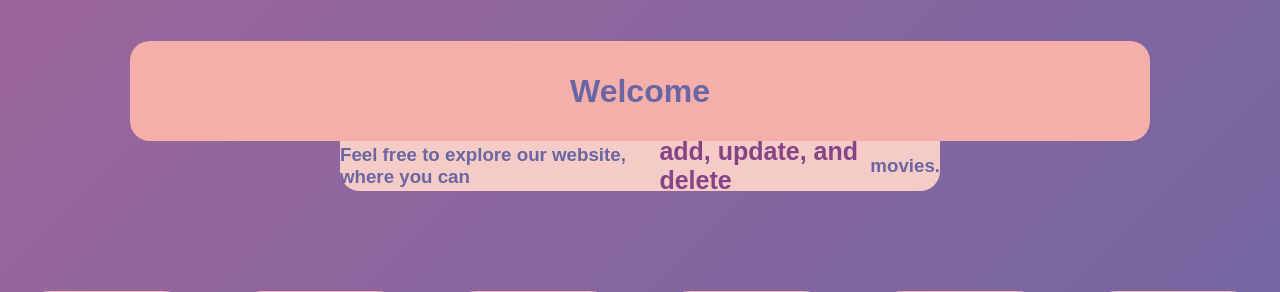
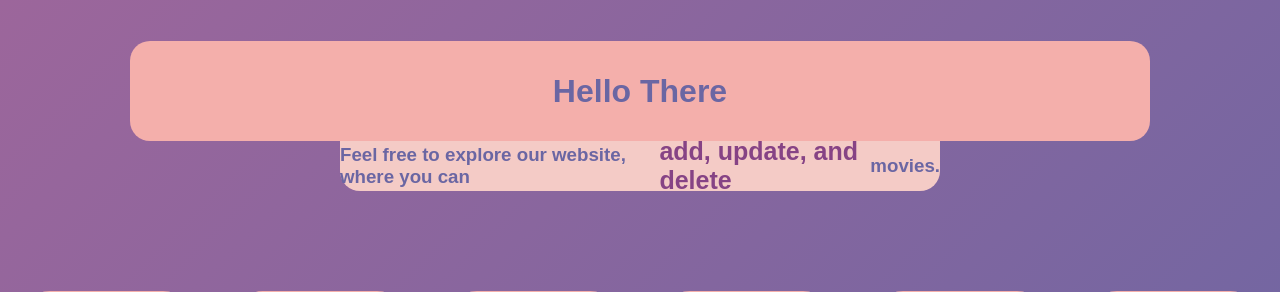
Before and after one commit to kevorkbasdajian/Software-Engineering-Course-Assignment, a Django app: page / in a window 1280 px wide. Shown: the top 292 px of the page. Run offline with Django 3.2, Linux system fonts and the light colour scheme.

Commit message:
Change welcome title from 'Welcome' to 'Hello There'

```diff
--- a/templates/index.html
+++ b/templates/index.html
@@ -8,7 +8,7 @@
     <link rel="stylesheet" href="{% static 'css/style.css' %}">
 </head>
 <body>
-     <h1 id ="Title" class="cycler">Welcome</h1>
+     <h1 id ="Title" class="cycler">Hello There</h1>
      <h3 id="welcome_message"> Feel free to explore our website, where you can &nbsp;<span>add, update, and delete</span> &nbsp;movies.</h3>
      <div id="container">
         <div class="box">
```
